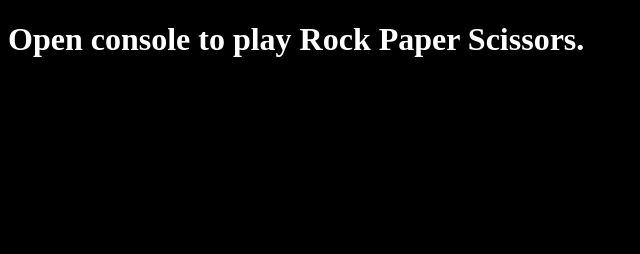
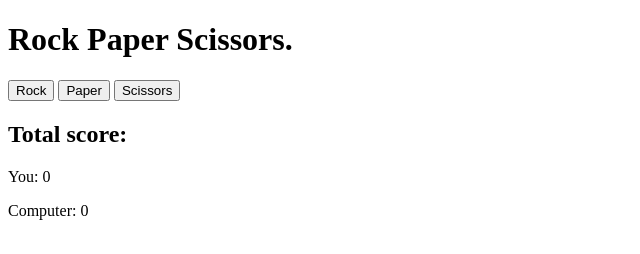
Before and after one commit to rolckeirnad/rock_paper_scissors, a plain HTML site: page index.html in a window 1280 px wide. Shown: the whole page, without its empty margins (0-640 px from the left). Drawn offline with Linux system fonts and the light colour scheme.

Commit message:
Add elements for GUI in index.html

```diff
--- a/index.html
+++ b/index.html
@@ -4,18 +4,25 @@
 <head>
     <meta charset="UTF-8">
     <title>Rock Paper Scissors</title>
-    <style>
-        body {
-            color: white;
-            background-color: black;
-        }
-
-    </style>
+    <script src="./index.js" defer></script>
 </head>
 
 <body>
-    <h1>Open console to play Rock Paper Scissors.</h1>
-    <script src="./index.js"></script>
+    <div class="tittleContainer">
+        <h1>Rock Paper Scissors.</h1>
+    </div>
+    <div class="buttonContainer">
+        <button id="rockButton">Rock</button>
+        <button id="paperButton">Paper</button>
+        <button id="scissorsButton">Scissors</button>
+    </div>
+    <div class="scoreContainer">
+        <h2>Total score:</h2>
+        <div class="scores">
+            <p>You: <span id="playerScore">0</span></p>
+            <p>Computer: <span id="computerScore">0</span></p>
+        </div>
+    </div>
 </body>
 
 </html>
```
